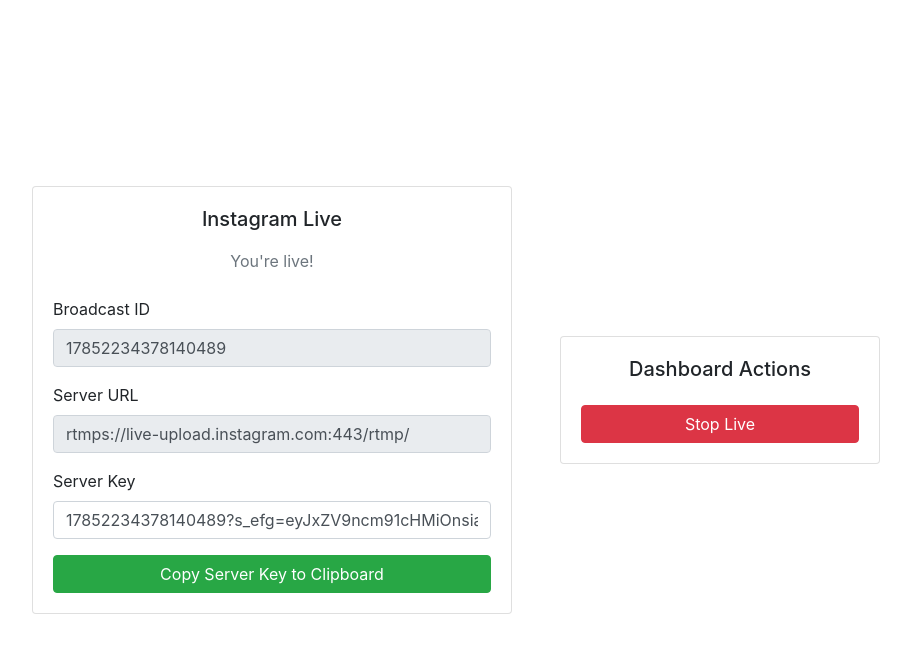
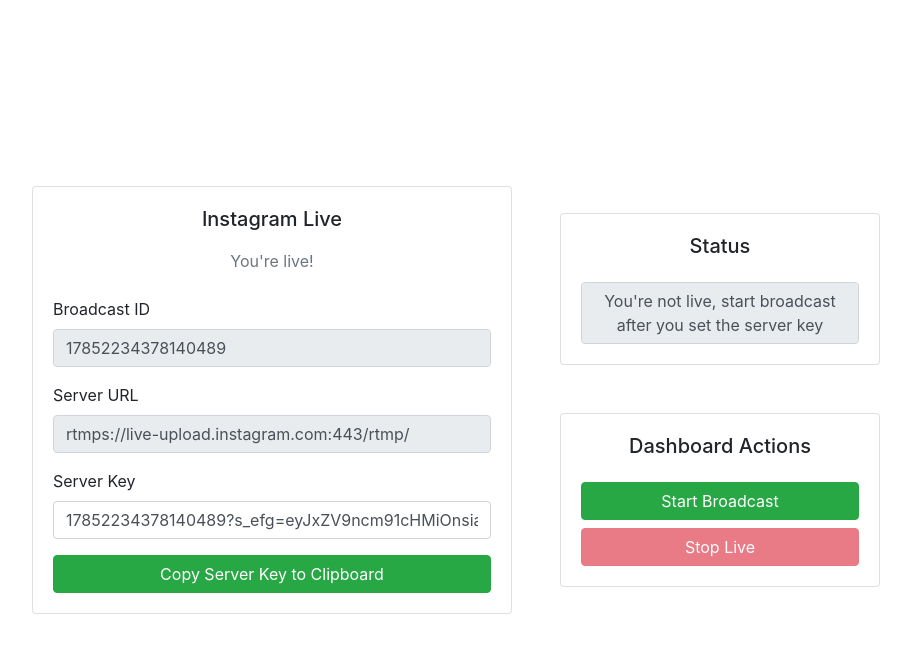
Before and after one commit to kyroskoh/instaliveweb, a Flask app: page /dashboard in a window 1280 px wide. Shown: the top 653 px of the page, without its empty margins (184-1095 px from the left). Run offline with Flask 2, Linux system fonts and the light colour scheme; some libraries are stand-ins or nearby versions.

Commit message:
redesign views

```diff
--- a/app/templates/pages/dashboard.html
+++ b/app/templates/pages/dashboard.html
@@ -49,16 +49,29 @@
             </form>
           </div>
         </div>
-
+      <div class="actions">
         <div class="card" style="width: 20em">
           <div class="card-body">
+            <h5 class="card-title text-center mb-4">Status</h5>
+            <textarea class="form-control" style="text-align: center; resize: none;" id="exampleFormControlTextarea1" rows="2" disabled>You're not live, start broadcast after you set the server key</textarea>
+            </form>
+          </div>
+        </div>
+
+        <div class="card mt-5" style="width: 20em">
+          <div class="card-body">
             <h5 class="card-title text-center mb-4">Dashboard Actions</h5>
-              <button type="submit" class="btn btn-danger btn-block">
+            <button type="submit" class="btn btn-success btn-block">
+              Start Broadcast
+            </button>
+              <button type="submit" class="btn btn-danger btn-block" disabled>
                 Stop Live
               </button>
             </form>
           </div>
         </div>
+      </div>
+
 
       </div>
 
```
